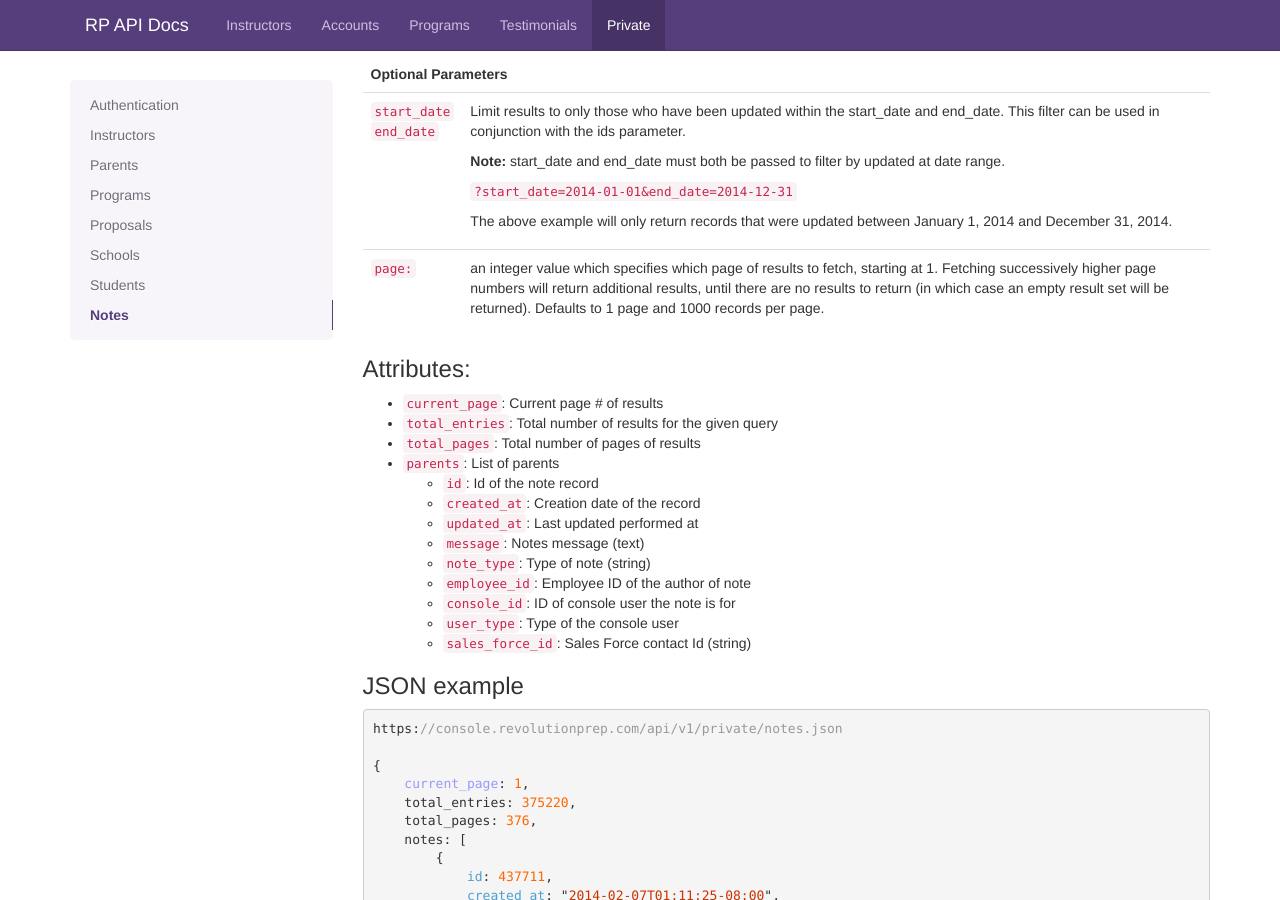
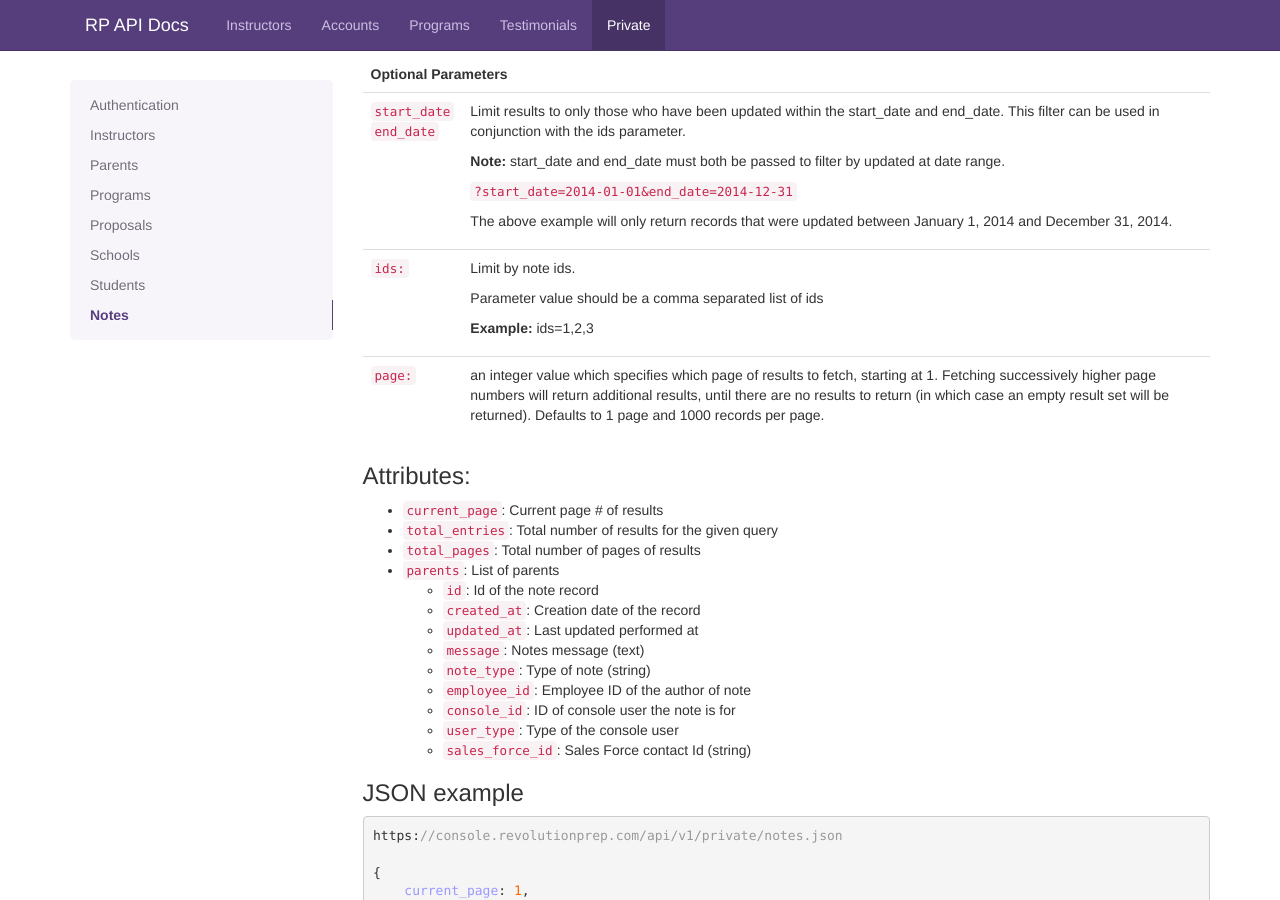
Before and after one commit to RevolutionPrep/RevolutionPrep.github.io, a Jekyll site: the page built from private.html, in a window 1280 px wide and 900 px high, scrolled down 11007 px. Built offline with Jekyll 4.4.1, drawn with Linux system fonts in a browser that asks for light colours; Markdown is read by kramdown in place of the engine named in the settings; comment, search, counter and statistics services are not loaded.

Commit message:
Private Notes Index API: add ability to search by ids

```diff
--- a/private.html
+++ b/private.html
@@ -701,6 +701,14 @@ https://console.revolutionprep.com/api/v1/private/students.json
             </td>
         </tr>
         <tr>
+            <td><code>ids:</code></td>
+            <td>
+                <p>Limit by note ids.</p>
+                <p>Parameter value should be a comma separated list of ids</p>
+                <p><strong>Example:</strong> ids=1,2,3</p>
+            </td>
+        </tr>
+        <tr>
             <td><code>page:</code></td>
             <td><p>an integer value which specifies which page of results to fetch, starting at 1. Fetching successively higher page numbers will return additional results, until there are no results to return (in which case an empty result set will be returned). Defaults to 1 page and 1000 records per page.</p></td>
         </tr>
```
